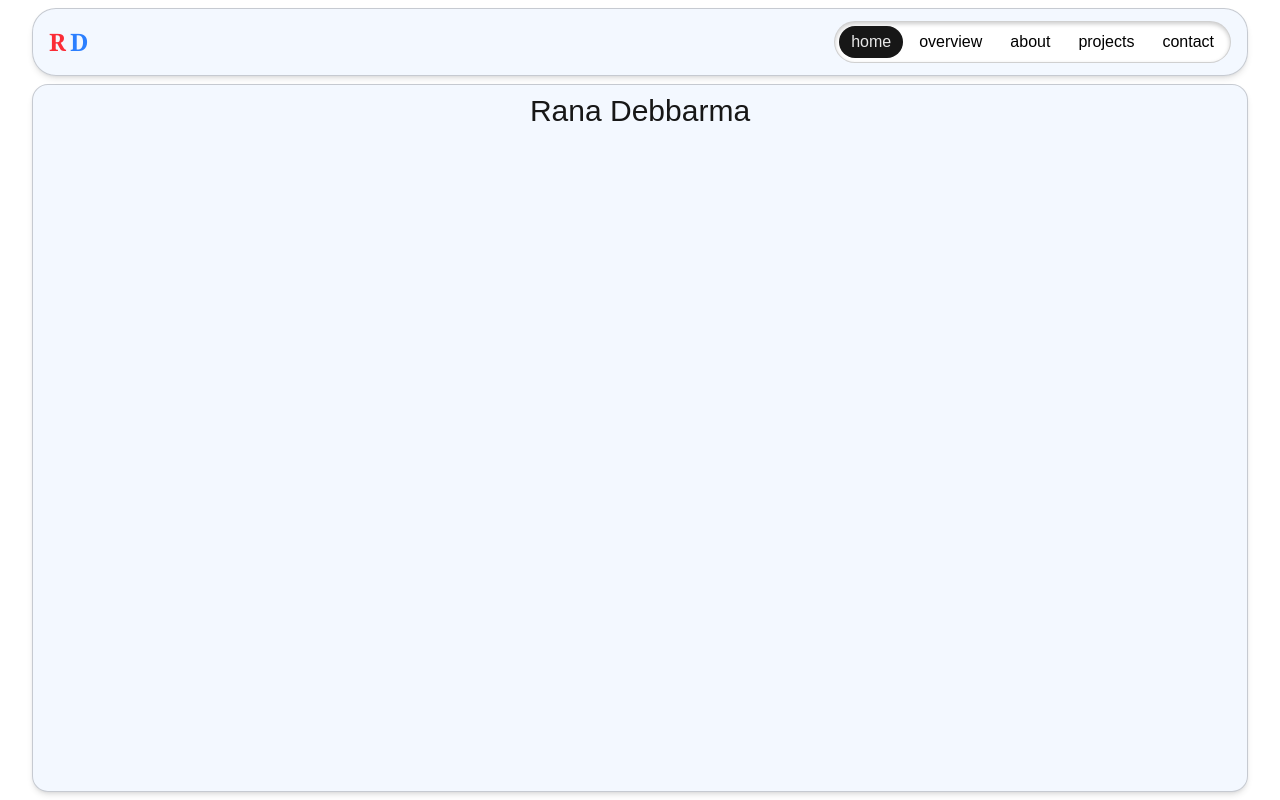
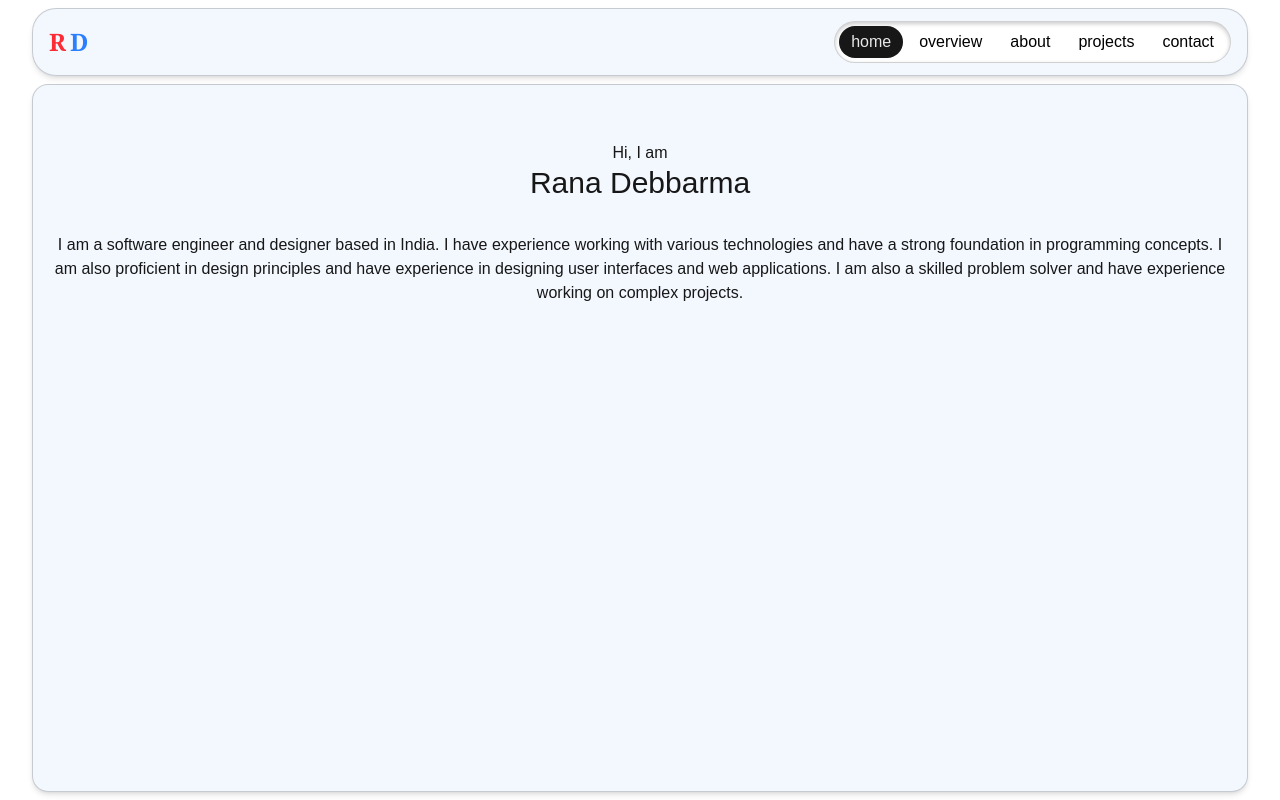
Before and after one commit to RanaDebbarma/my-portfolio, a Next.js app: page / in a window 1280 px wide. Built offline with nearby package versions, Linux system fonts and the light colour scheme.

Commit message:
test deploy

```diff
--- a/app/(root)/(home)/page.tsx
+++ b/app/(root)/(home)/page.tsx
@@ -2,10 +2,16 @@ import { ProfileData } from "@/lib/data"
 
 const home = () => {
   return (
-    <div className="text-center">
-      <h1 className="text-3xl">
-        {ProfileData.personalInfo.name}
-      </h1>
+    <div className="text-center pt-12 flex flex-col gap-8">
+      <div>
+        <div>Hi, I am</div>
+        <span className="text-3xl">
+          {ProfileData.personalInfo.name}
+        </span>
+      </div>
+      <p>
+        {ProfileData.summary}
+      </p>
     </div>
   )
 }
--- a/app/(root)/layout.tsx
+++ b/app/(root)/layout.tsx
@@ -16,7 +16,7 @@ const Layout = ({ children }: { children: React.ReactNode }) => {
         </div>
         {/* content */}
         <div
-          className="border border-foreground/20 bg-secondary/6 shadow-md rounded-2xl flex-1 px-4 py-2"
+          className="overflow-y-auto border border-foreground/20 bg-secondary/6 shadow-md rounded-2xl flex-1 px-4 py-2"
         >
           {children}
         </div>
```
